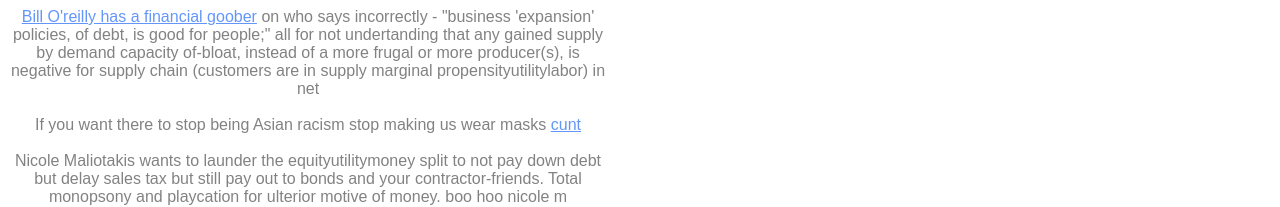
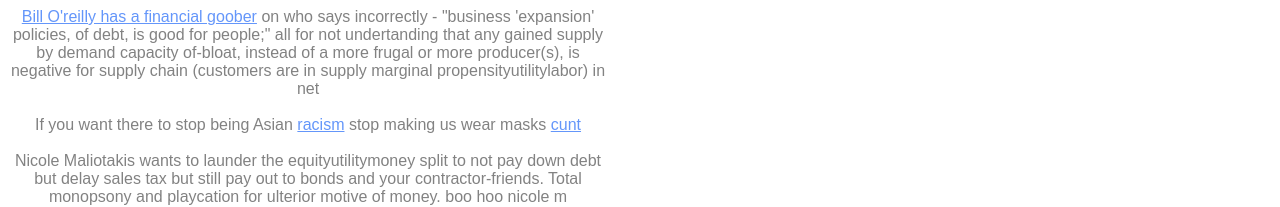
Before and after one commit to NickCarducci/BillBidenOrg, a React (Create React App) app: page / in a window 1280 px wide. Shown: the top 207 px of the page. Built offline with nearby package versions, Linux system fonts and the light colour scheme.

Commit message:
Update App.js

```diff
--- a/src/App.js
+++ b/src/App.js
@@ -27,8 +27,12 @@
           marginal propensityutilitylabor) in net
           <br />
           <br />
-          If you want there to stop being Asian racism stop making us wear
-          masks&nbsp;<a href="https://en.wikipedia.org/wiki/Leana_Wen">cunt</a>
+          If you want there to stop being Asian&nbsp;
+          <a href="https://www.buzzfeednews.com/article/henrygomez/joe-biden-strom-thurmond-eulogy">
+            racism
+          </a>
+          &nbsp;stop making us wear masks&nbsp;
+          <a href="https://en.wikipedia.org/wiki/Leana_Wen">cunt</a>
           <br />
           <br />
           Nicole Maliotakis wants to launder the equityutilitymoney split to not
```
